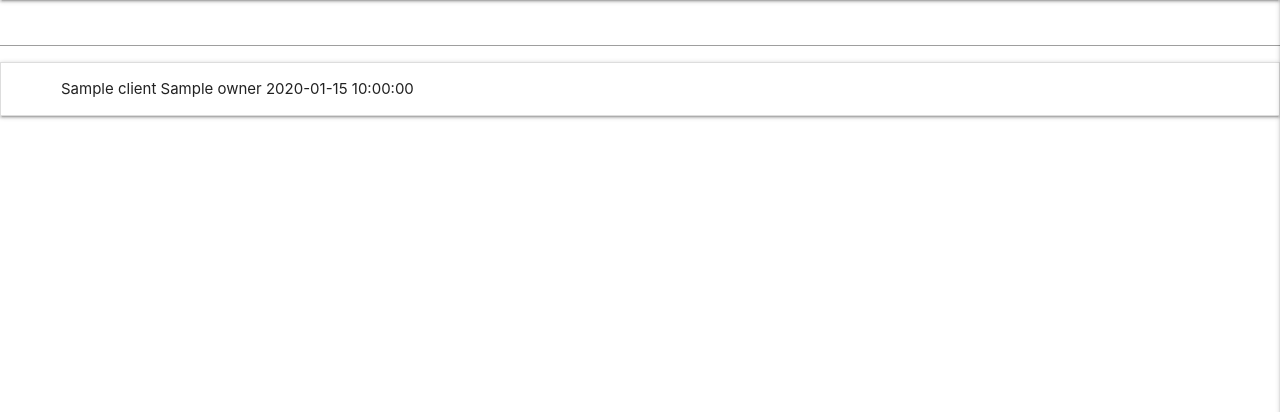
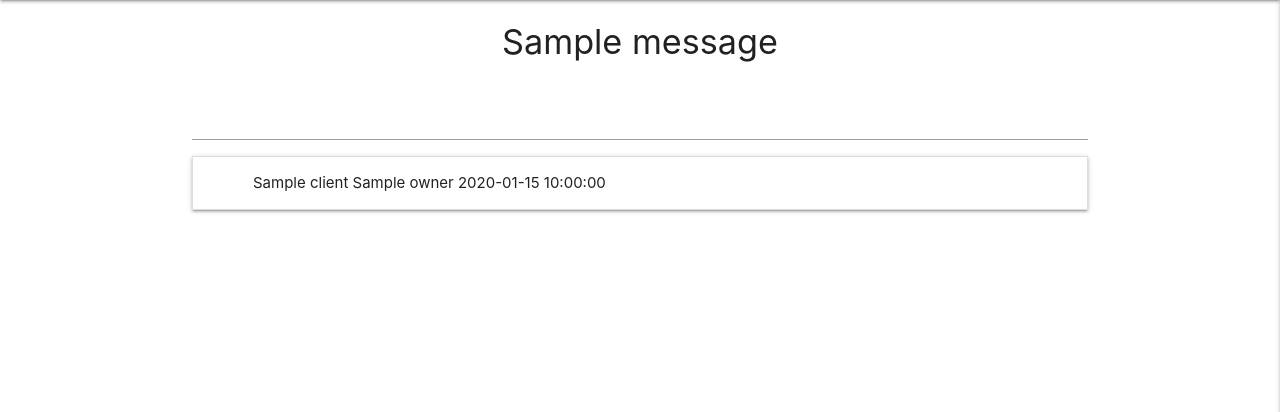
Before and after one commit to gerd113/Polygon-FAllocation, a Flask app: page / in a window 1280 px wide. Shown: the part 64-476 px from the top of the page. Run offline with Flask 2, Linux system fonts and the light colour scheme; one stand-in notice (Sample message) is shown; a database or web service that is not in the repository returns one stand-in record (values such as "Sample title"); some libraries are stand-ins or nearby versions.

Commit message:
Added display area for flash messages to base.html.

```diff
--- a/templates/base.html
+++ b/templates/base.html
@@ -42,10 +42,21 @@
 
 </header>
 
+<section>
+{% with messages=get_flashed_messages() %}
+    {% if messages %}
+        {% for message in messages %}
+            <div class="row center-align">
+                <h4>{{ message}}</h4>
+            </div>
+        {% endfor %}
+    {% endif %}
+{% endwith %}
 
-
+<main class="container">
     {% block content %}
     {% endblock %}
+</main>
 
     <script src="https://code.jquery.com/jquery-3.5.1.min.js"
             integrity="sha256-9/aliU8dGd2tb6OSsuzixeV4y/faTqgFtohetphbbj0=" crossorigin="anonymous"></script>
```
